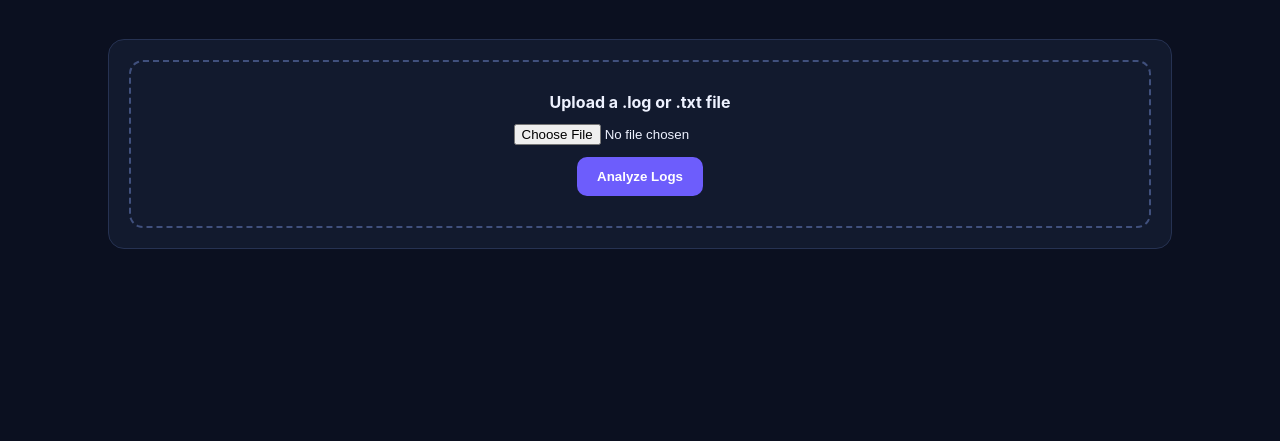
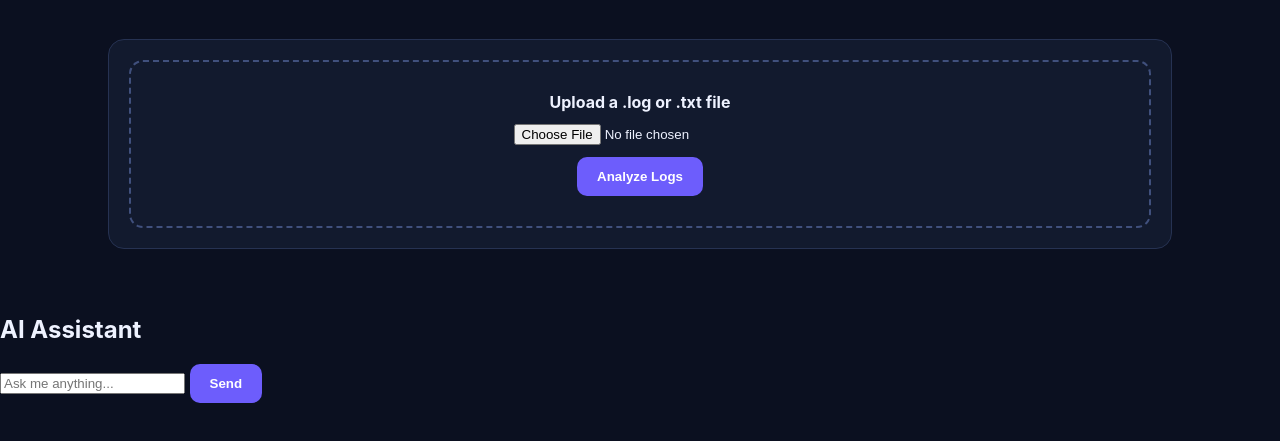
Before and after one commit to Hteketelew/cyberlog-analyzer-hackathon, a plain HTML site: page static/index.html in a window 1280 px wide. Shown: the part 129-570 px from the top of the page. Drawn offline with Linux system fonts and the light colour scheme.

Commit message:
Update index.html

```diff
--- a/static/index.html
+++ b/static/index.html
@@ -82,5 +82,71 @@ async function analyze(){
 }
 function escapeHtml(s){return String(s).replace(/[&<>"']/g,m=>({'&':'&amp;','<':'&lt;','>':'&gt;','"':'&quot;',"'":'&#039;'}[m]));}
 </script>
+  <div class="ai-chat">
+    <h2>AI Assistant</h2>
+
+    <div id="chatBox"></div>
+
+    <div class="chat-input">
+        <input
+            type="text"
+            id="messageInput"
+            placeholder="Ask me anything..."
+        />
+
+        <button onclick="sendMessage()">Send</button>
+    </div>
+</div>
+
+<script>
+async function sendMessage() {
+    const input = document.getElementById("messageInput");
+    const chatBox = document.getElementById("chatBox");
+
+    const message = input.value.trim();
+
+    if (!message) {
+        return;
+    }
+
+    // Show user's message
+    chatBox.innerHTML += `
+        <p><strong>You:</strong> ${message}</p>
+    `;
+
+    input.value = "";
+
+    try {
+        const response = await fetch("/api/chat", {
+            method: "POST",
+            headers: {
+                "Content-Type": "application/json"
+            },
+            body: JSON.stringify({
+                message: message
+            })
+        });
+
+        const data = await response.json();
+
+        if (data.reply) {
+            chatBox.innerHTML += `
+                <p><strong>AI:</strong> ${data.reply}</p>
+            `;
+        } else {
+            chatBox.innerHTML += `
+                <p><strong>Error:</strong> ${data.error}</p>
+            `;
+        }
+
+    } catch (error) {
+        chatBox.innerHTML += `
+            <p><strong>Error:</strong> Could not connect to AI.</p>
+        `;
+
+        console.error(error);
+    }
+}
+</script>
 </body>
 </html>
```
